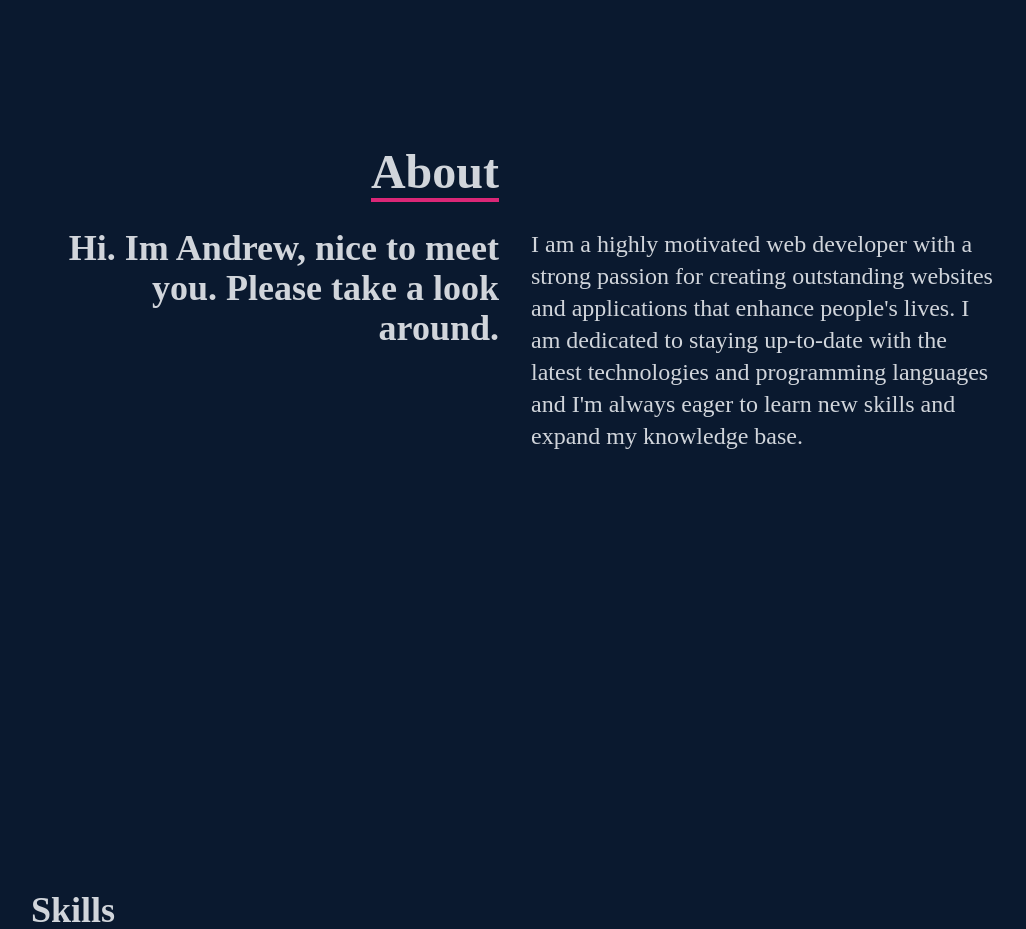
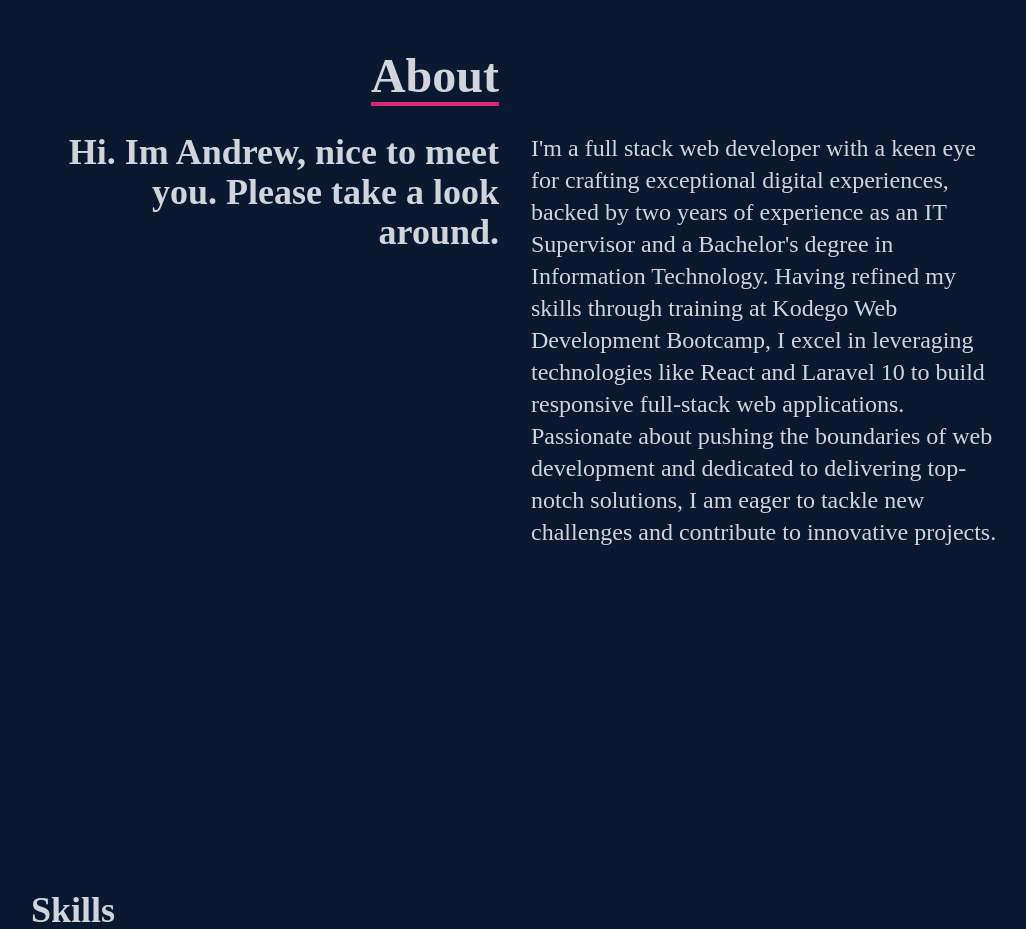
Before and after one commit to MD3P-Manila/My-portfolio2023, a React (Create React App) app: page / in a window 1280 px wide. Shown: the part 900-1829 px from the top of the page, without its empty margins (125-1151 px from the left). Built offline with nearby package versions, Linux system fonts and the light colour scheme.

Commit message:
new about section

```diff
--- a/src/components/About.jsx
+++ b/src/components/About.jsx
@@ -16,10 +16,13 @@ const About = () => {
                       <p>Hi. Im Andrew, nice to meet you. Please take a look around.</p>
                     </div>
                     <div>
-                      <p className='text-2xl'>I am a highly motivated web developer with a strong passion for creating
-                        outstanding websites and applications that enhance people's lives. I am
-                        dedicated to staying up-to-date with the latest technologies
-                        and programming languages and I'm always eager to learn new skills and expand my knowledge base.
+                      <p className='text-2xl'>I'm a full stack web developer with a keen eye for crafting exceptional digital
+                    experiences, backed by two years of experience as an IT Supervisor and a Bachelor's degree
+                    in Information Technology. Having refined my skills through training at Kodego
+                    Web Development Bootcamp, I excel in leveraging technologies like React and
+                    Laravel 10 to build responsive full-stack web applications. Passionate about pushing the
+                    boundaries of web development and dedicated to delivering top-notch solutions, I am eager
+                    to tackle new challenges and contribute to innovative projects.
                       </p>
                     </div>
                   </div>
```
